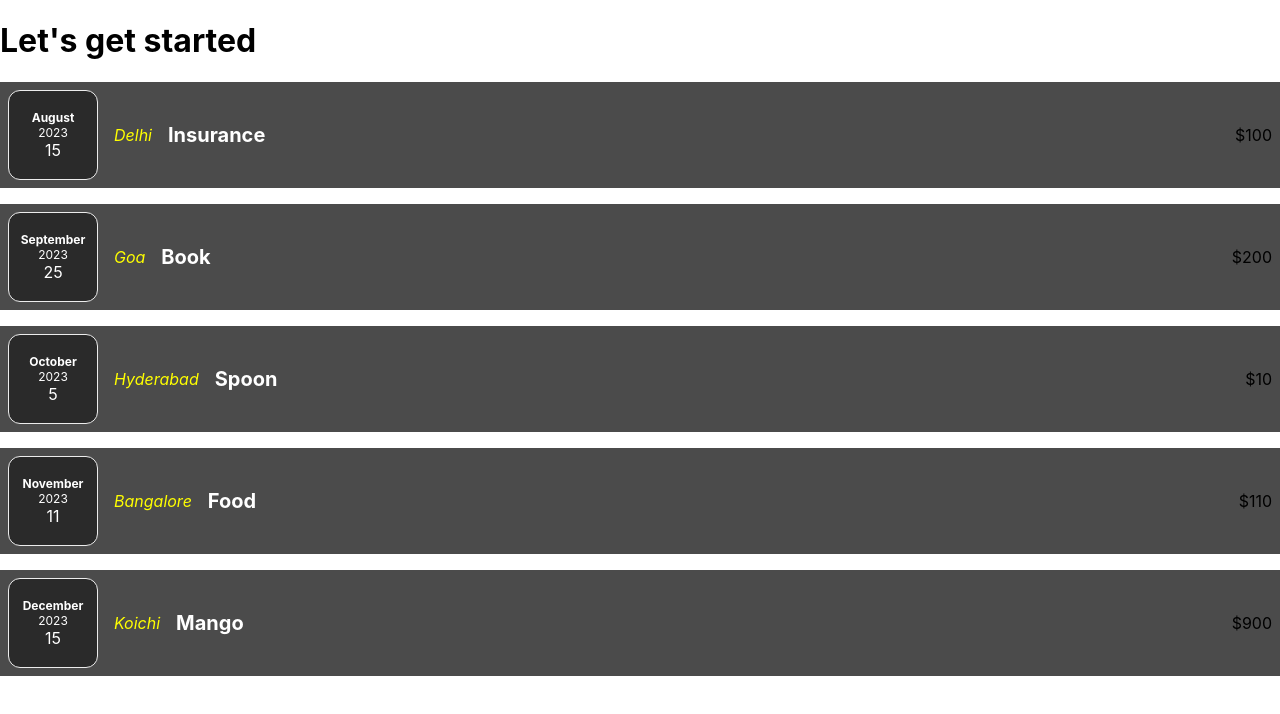
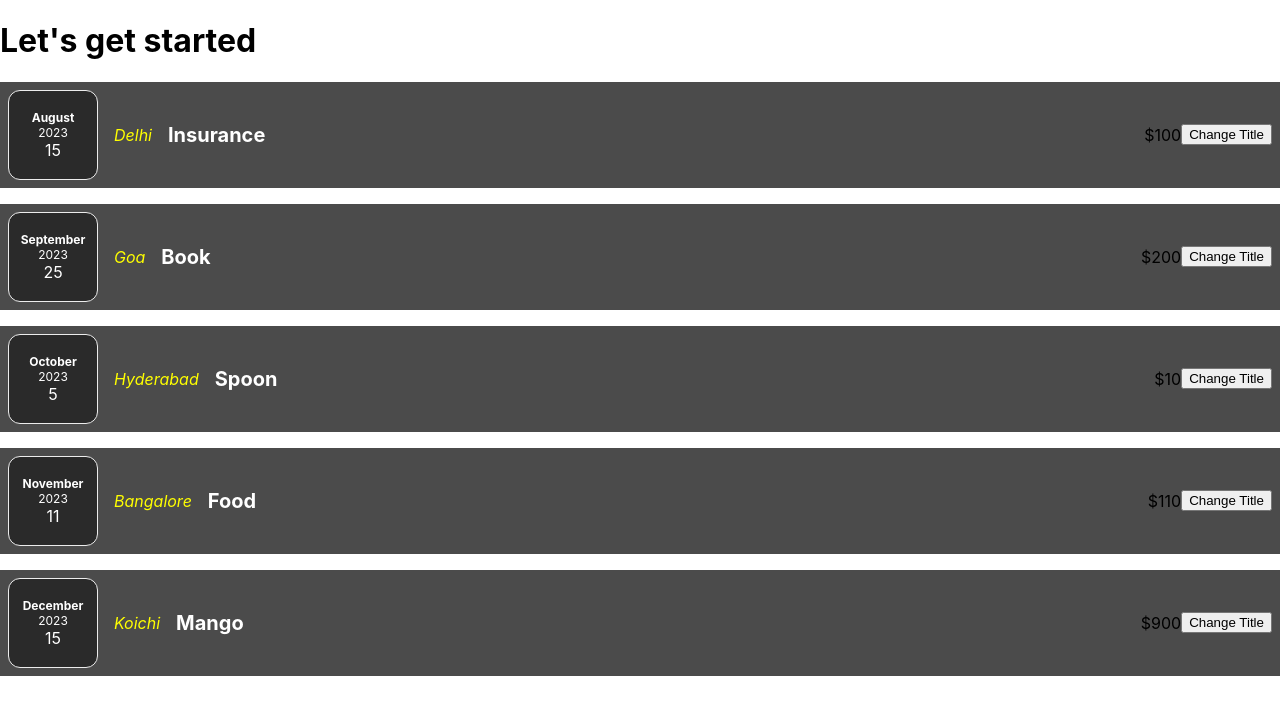
Before and after one commit to himanshi26121999/project-of-react, a React (Create React App) app: page / in a window 1280 px wide. Shown: the top 714 px of the page. Built offline with nearby package versions, Linux system fonts and the light colour scheme.

Commit message:
add event listener

```diff
--- a/src/componenets/ExpenseDiv/ExpenseItem.js
+++ b/src/componenets/ExpenseDiv/ExpenseItem.js
@@ -2,6 +2,9 @@
  import ExpenseDate from "./ExpenseDate";
  import Card from "../WrapperDiv/Card"
 function ExpenseItem(props){
+    function buttonOnClickHandeler(event){
+        console.log("Button clicked");
+    }
 
     return(
       <Card className="expense-item">
@@ -11,6 +14,7 @@ function ExpenseItem(props){
             <h2>{props.title}</h2>
             <div className="expense-item__price>">${props.price}</div>
         </div>
+        <button onClick={buttonOnClickHandeler}>Change Title</button>
         </Card>
     )
 }
```
